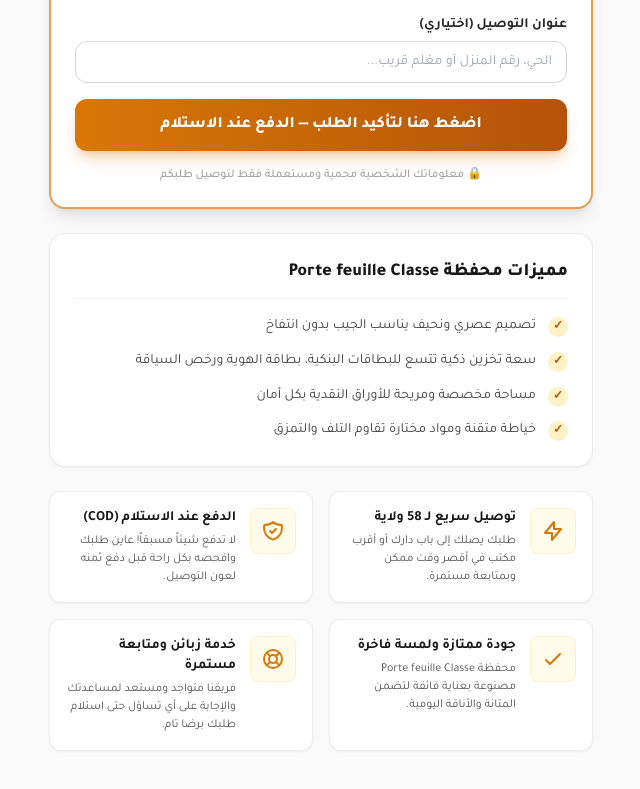
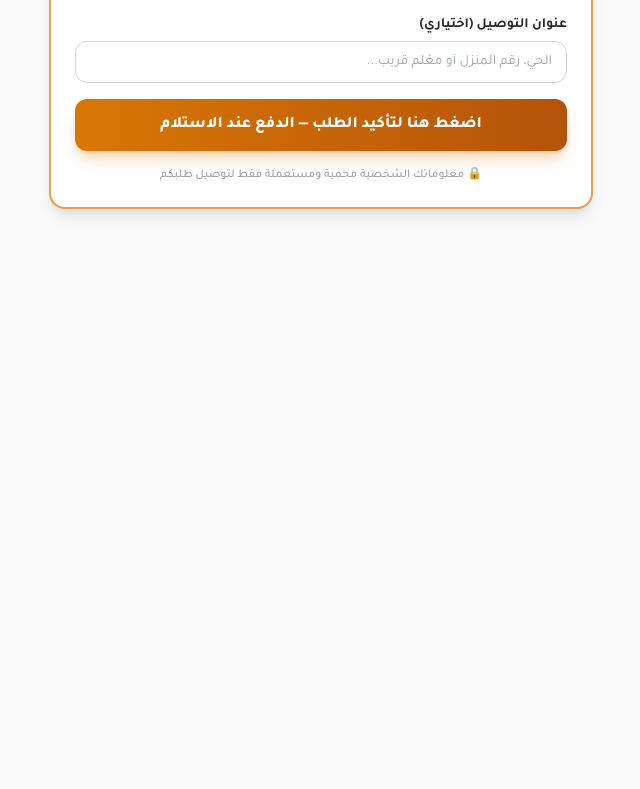
Before and after one commit to selmahacii/landingnadjib, a Next.js app: page / in a window 1280 px wide. Shown: the part 1519-2308 px from the top of the page, without its empty margins (319-959 px from the left). After the commit the page ends 1844 px from the top, so only its background shows below. Built offline with nearby package versions, Linux system fonts and the light colour scheme; no server answers.

Commit message:
refactor: remove benefits section from landing page

```diff
--- a/components/landing/BenefitsSection.tsx
+++ /dev/null
@@ -1,88 +0,0 @@
-import React from "react";
-
-export const BenefitsSection: React.FC = () => {
-  const benefits = [
-    {
-      title: "توصيل سريع لـ 58 ولاية",
-      description: "طلبك يصلك إلى باب دارك أو أقرب مكتب في أقصر وقت ممكن وبمتابعة مستمرة.",
-      icon: (
-        <svg className="w-6 h-6 text-amber-600" fill="none" viewBox="0 0 24 24" stroke="currentColor">
-          <path strokeLinecap="round" strokeLinejoin="round" strokeWidth={2} d="M13 10V3L4 14h7v7l9-11h-7z" />
-        </svg>
-      ),
-    },
-    {
-      title: "الدفع عند الاستلام (COD)",
-      description: "لا تدفع شيئاً مسبقاً! عاين طلبك وافحصه بكل راحة قبل دفع ثمنه لعون التوصيل.",
-      icon: (
-        <svg className="w-6 h-6 text-amber-600" fill="none" viewBox="0 0 24 24" stroke="currentColor">
-          <path strokeLinecap="round" strokeLinejoin="round" strokeWidth={2} d="M9 12l2 2 4-4m5.618-4.016A11.955 11.955 0 0112 2.944a11.955 11.955 0 01-8.618 3.04A12.02 12.02 0 003 9c0 5.591 3.824 10.29 9 11.622 5.176-1.332 9-6.03 9-11.622 0-1.042-.133-2.052-.382-3.016z" />
-        </svg>
-      ),
-    },
-    {
-      title: "جودة ممتازة ولمسة فاخرة",
-      description: "محفظة Porte feuille Classe مصنوعة بعناية فائقة لتضمن المتانة والأناقة اليومية.",
-      icon: (
-        <svg className="w-6 h-6 text-amber-600" fill="none" viewBox="0 0 24 24" stroke="currentColor">
-          <path strokeLinecap="round" strokeLinejoin="round" strokeWidth={2} d="M5 13l4 4L19 7" />
-        </svg>
-      ),
-    },
-    {
-      title: "خدمة زبائن ومتابعة مستمرة",
-      description: "فريقنا متواجد ومستعد لمساعدتك والإجابة على أي تساؤل حتى استلام طلبك برضا تام.",
-      icon: (
-        <svg className="w-6 h-6 text-amber-600" fill="none" viewBox="0 0 24 24" stroke="currentColor">
-          <path strokeLinecap="round" strokeLinejoin="round" strokeWidth={2} d="M18.364 5.636l-3.536 3.536m0 5.656l3.536 3.536M9.172 9.172L5.636 5.636m3.536 9.192l-3.536 3.536M21 12a9 9 0 11-18 0 9 9 0 0118 0zm-5 0a4 4 0 11-8 0 4 4 0 018 0z" />
-        </svg>
-      ),
-    },
-  ];
-
-  const features = [
-    "تصميم عصري ونحيف يناسب الجيب بدون انتفاخ",
-    "سعة تخزين ذكية تتسع للبطاقات البنكية، بطاقة الهوية ورخص السياقة",
-    "مساحة مخصصة ومريحة للأوراق النقدية بكل أمان",
-    "خياطة متقنة ومواد مختارة تقاوم التلف والتمزق",
-  ];
-
-  return (
-    <section className="my-8 space-y-6">
-      {/* Product highlights */}
-      <div className="bg-white rounded-2xl p-6 border border-neutral-200/80 shadow-sm space-y-4">
-        <h3 className="text-lg font-extrabold text-neutral-900 border-b border-neutral-100 pb-3">
-          مميزات محفظة Porte feuille Classe
-        </h3>
-        <ul className="space-y-3">
-          {features.map((feat, i) => (
-            <li key={i} className="flex items-start gap-3">
-              <span className="w-5 h-5 rounded-full bg-amber-100 text-amber-700 flex items-center justify-center shrink-0 mt-0.5 text-xs font-bold">
-                ✓
-              </span>
-              <span className="text-neutral-700 text-sm leading-relaxed">{feat}</span>
-            </li>
-          ))}
-        </ul>
-      </div>
-
-      {/* Trust badges grid */}
-      <div className="grid grid-cols-1 sm:grid-cols-2 gap-4">
-        {benefits.map((b, i) => (
-          <div
-            key={i}
-            className="flex items-start gap-3.5 p-4 bg-white rounded-xl border border-neutral-200/70 shadow-sm"
-          >
-            <div className="p-2.5 rounded-lg bg-amber-50 shrink-0 border border-amber-100">
-              {b.icon}
-            </div>
-            <div>
-              <h4 className="font-bold text-neutral-900 text-sm mb-1">{b.title}</h4>
-              <p className="text-xs text-neutral-600 leading-normal">{b.description}</p>
-            </div>
-          </div>
-        ))}
-      </div>
-    </section>
-  );
-};
--- a/components/landing/LandingClient.tsx
+++ b/components/landing/LandingClient.tsx
@@ -8,7 +8,6 @@ import type { DeliveryTariff } from "@/lib/sheets/delivery";
 import { Gallery } from "./Gallery";
 import { VariantPicker } from "./VariantPicker";
 import { OfferPicker } from "./OfferPicker";
-import { BenefitsSection } from "./BenefitsSection";
 import { WilayaCommuneSelect, type DeliverySelection } from "./WilayaCommuneSelect";
 import { OrderForm } from "./OrderForm";
 import { StickyCTA } from "./StickyCTA";
@@ -192,9 +191,6 @@ export const LandingClient: React.FC<LandingClientProps> = ({
             onSubmitSuccess={handleSubmitSuccess}
           />
         </div>
-
-        {/* Benefits & Features Grid */}
-        <BenefitsSection />
       </main>
 
       {/* Sticky CTA for Mobile */}
```
